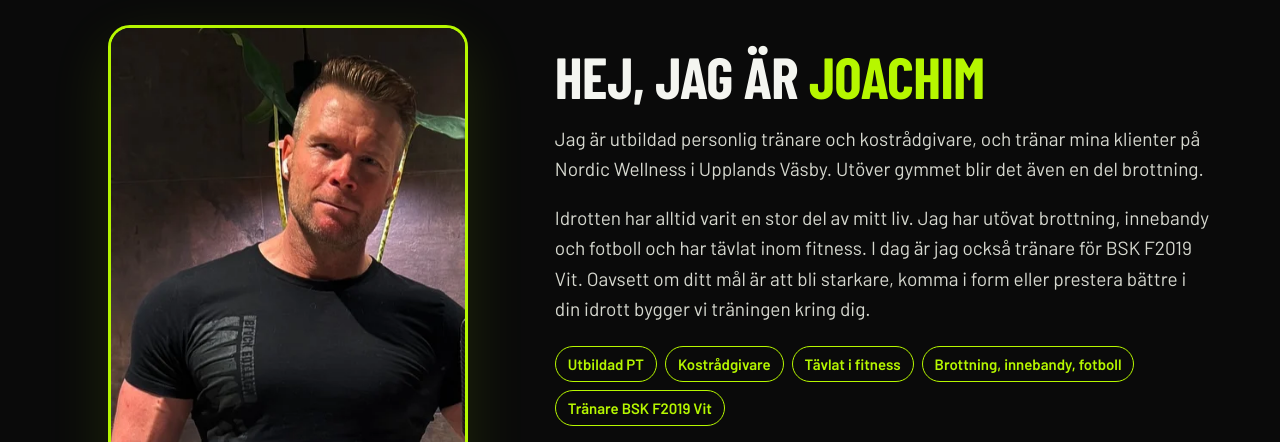
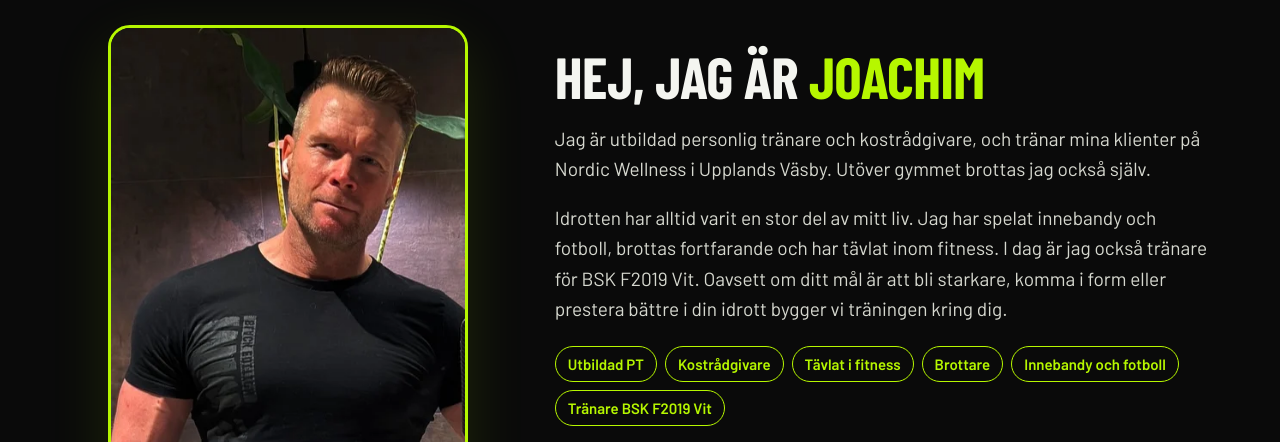
Before and after one commit to xhution/jkpt, a plain HTML site: page index.html in a window 1280 px wide. Shown: the part 2980-3422 px from the top of the page. Drawn offline with nearby package versions, Linux system fonts and the light colour scheme; a web font is replaced by a local one.

Commit message:
Hemsida: förtydliga att Joachim brottas själv
Co-Authored-By: Claude Opus 5.5 <noreply@anthropic.com>
Claude-Session: https://claude.ai/code/session_01GV8aoGLExMCtGkBsEHrJHm

```diff
--- a/index.html
+++ b/index.html
@@ -222,9 +222,9 @@ footer img{width:36px;height:36px;vertical-align:middle;margin-right:10px}
     <div class="me"><img src="joachim.webp" alt="Joachim Kantola, personlig tränare" width="413" height="579"><img class="mebadge" src="logo.webp" alt=""></div>
     <div>
       <h2>Hej, jag är <span class="acc">Joachim</span></h2>
-      <p>Jag är utbildad personlig tränare och kostrådgivare, och tränar mina klienter på Nordic Wellness i Upplands Väsby. Utöver gymmet blir det även en del brottning.</p>
-      <p>Idrotten har alltid varit en stor del av mitt liv. Jag har utövat brottning, innebandy och fotboll och har tävlat inom fitness. I dag är jag också tränare för BSK F2019 Vit. Oavsett om ditt mål är att bli starkare, komma i form eller prestera bättre i din idrott bygger vi träningen kring dig.</p>
-      <div class="chipsr"><span>Utbildad PT</span><span>Kostrådgivare</span><span>Tävlat i fitness</span><span>Brottning, innebandy, fotboll</span><span>Tränare BSK F2019 Vit</span></div>
+      <p>Jag är utbildad personlig tränare och kostrådgivare, och tränar mina klienter på Nordic Wellness i Upplands Väsby. Utöver gymmet brottas jag också själv.</p>
+      <p>Idrotten har alltid varit en stor del av mitt liv. Jag har spelat innebandy och fotboll, brottas fortfarande och har tävlat inom fitness. I dag är jag också tränare för BSK F2019 Vit. Oavsett om ditt mål är att bli starkare, komma i form eller prestera bättre i din idrott bygger vi träningen kring dig.</p>
+      <div class="chipsr"><span>Utbildad PT</span><span>Kostrådgivare</span><span>Tävlat i fitness</span><span>Brottare</span><span>Innebandy och fotboll</span><span>Tränare BSK F2019 Vit</span></div>
       <div class="cta" style="margin-top:28px"><a class="btn pri" href="#kontakt">Hör av dig</a></div>
     </div>
   </div>
```
